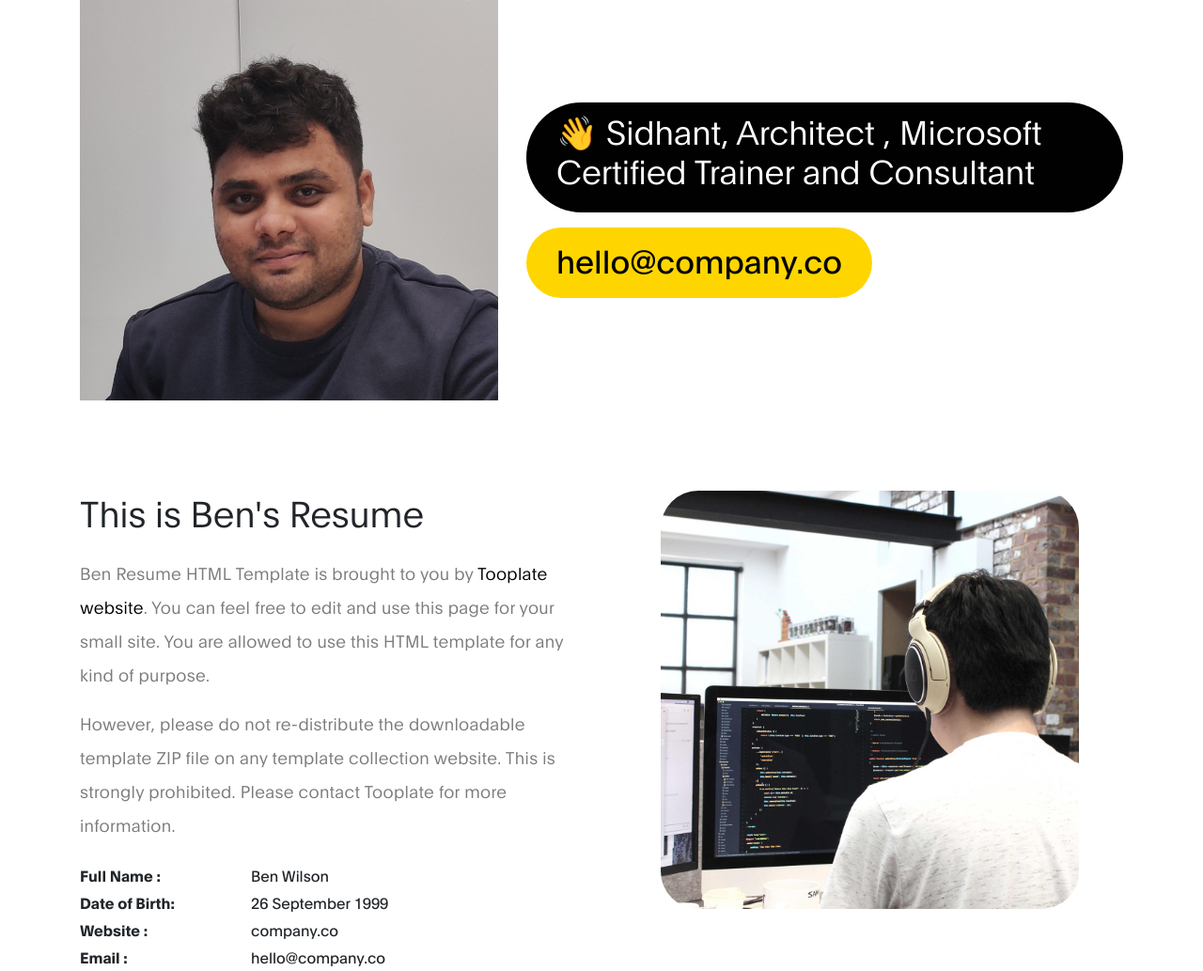
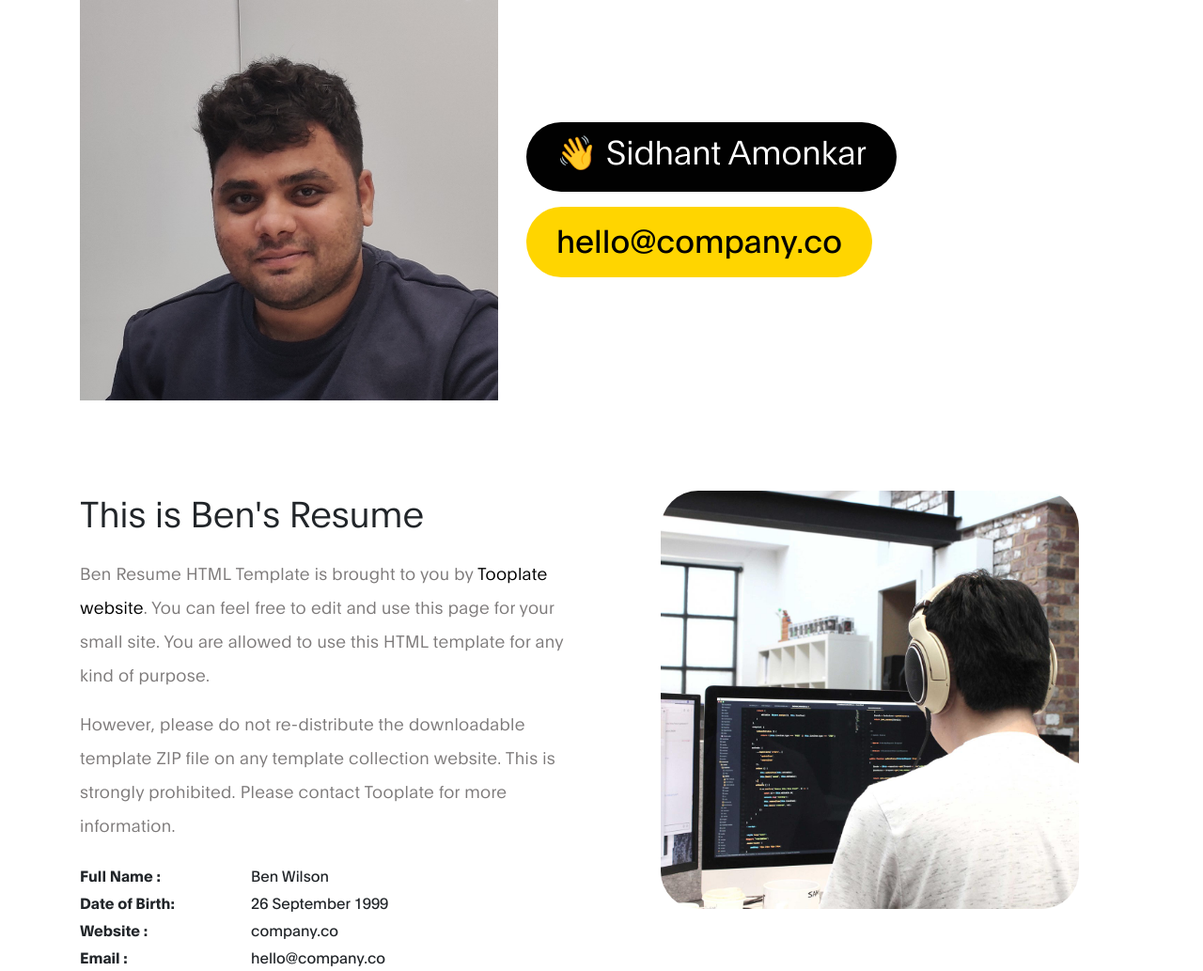
Before and after one commit to amonkarsidhant/Profile, a plain HTML site: page index.html in a window 1280 px wide. Shown: the top 1033 px of the page at 94% size. Drawn offline with Linux system fonts and the light colour scheme.

Commit message:
Name Update

```diff
--- a/index.html
+++ b/index.html
@@ -79,7 +79,7 @@ https://www.tooplate.com/view/2120-ben-resume
                    <div class="d-flex flex-column justify-content-center align-items-center col-lg-7 col-md-7 col-12">
                         <div class="hero-text">
 
-                            <h1 class="hero-title">👋 Sidhant, Architect , Microsoft Certified Trainer and Consultant</h1>
+                            <h1 class="hero-title">👋 Sidhant Amonkar</h1>
 
                             <a href="#" class="email-link">
                                 hello@company.co
```
